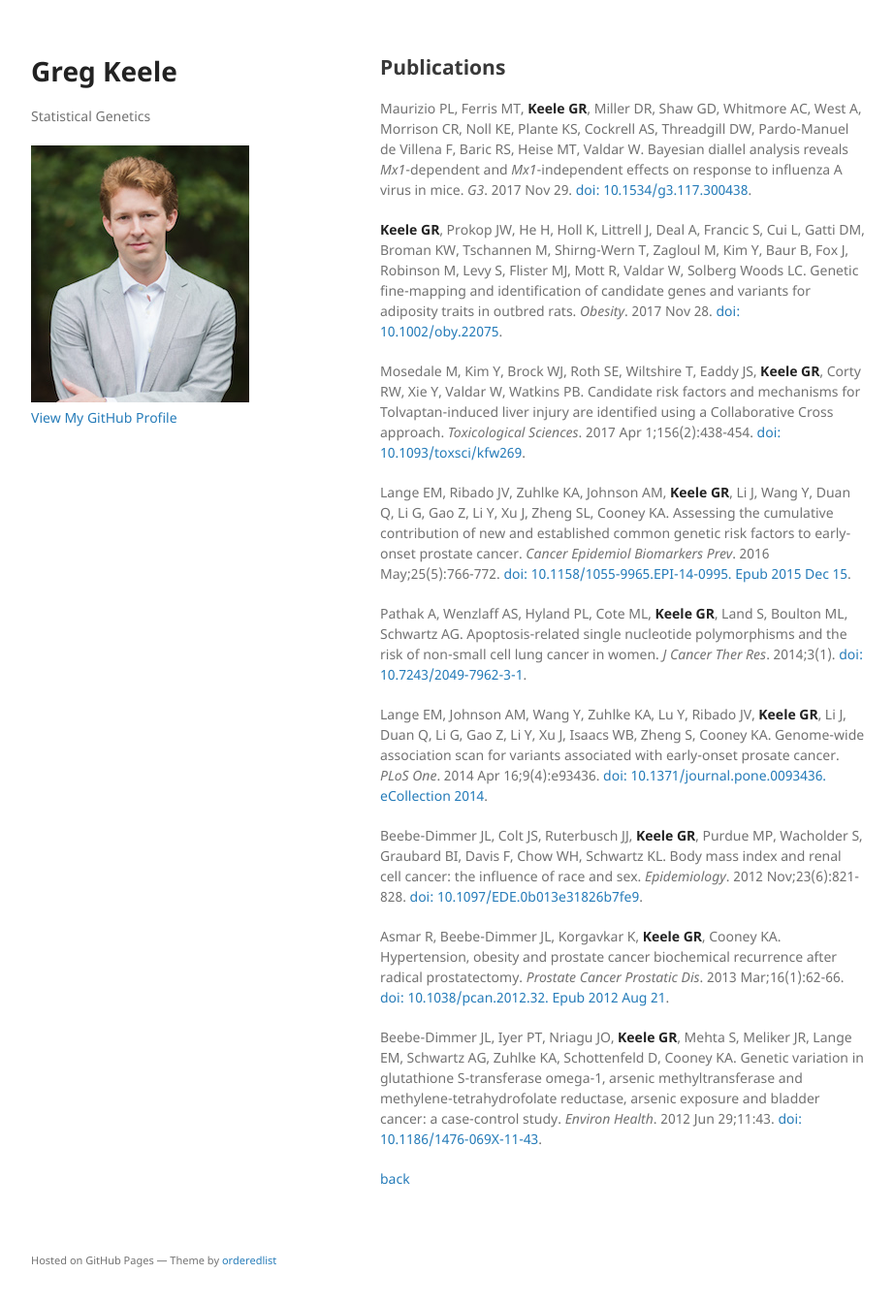
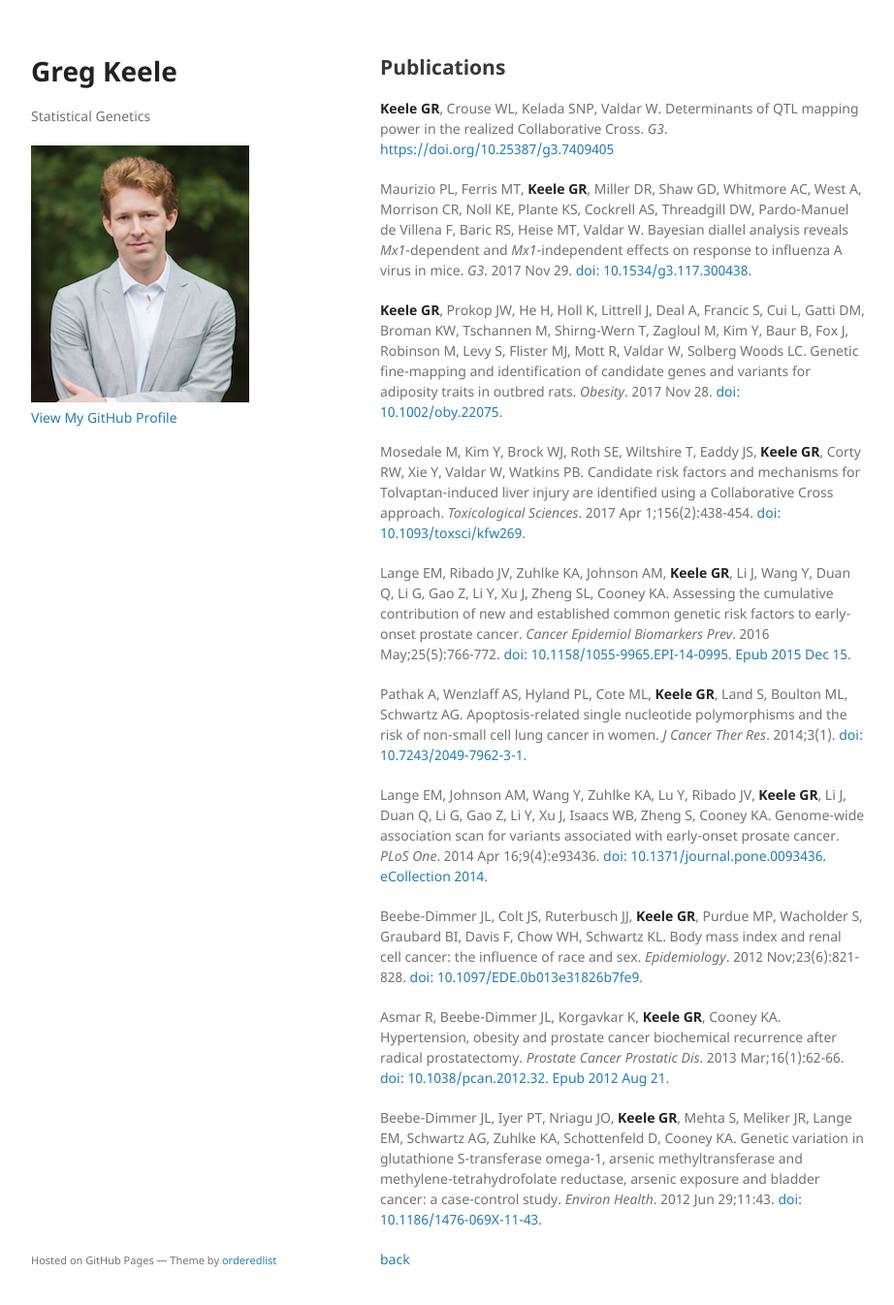
Before and after one commit to gkeele/gkeele.github.io, a Jekyll site: the page built from publications.md, in a window 1280 px wide and 1379 px high. Shown: the top 1346 px of the window at 97% size, without its empty margins (178-1100 px from the left). Built offline with Jekyll 4.4.1, drawn with Linux system fonts in a browser that asks for light colours; our own code applies the rules of GitHub Pages for plain Markdown files.

Commit message:
Added power paper

```diff
--- a/publications.md
+++ b/publications.md
@@ -3,6 +3,8 @@ layout: default
 ---
 
 ## Publications
+
+**Keele GR**, Crouse WL, Kelada SNP, Valdar W. Determinants of QTL mapping power in the realized Collaborative Cross. *G3*. [https://doi.org/10.25387/g3.7409405](https://www.g3journal.org/content/early/2019/03/26/g3.119.400194)
 
 Maurizio PL, Ferris MT, **Keele GR**, Miller DR, Shaw GD, Whitmore AC, West A, Morrison CR, Noll KE, Plante KS, Cockrell AS, Threadgill DW, Pardo-Manuel de Villena F, Baric RS, Heise MT, Valdar W. Bayesian diallel analysis reveals *Mx1*-dependent and *Mx1*-independent effects on response to influenza A virus in mice. *G3*. 2017 Nov 29. [doi: 10.1534/g3.117.300438](https://www.ncbi.nlm.nih.gov/pubmed/29187420).
 
```
